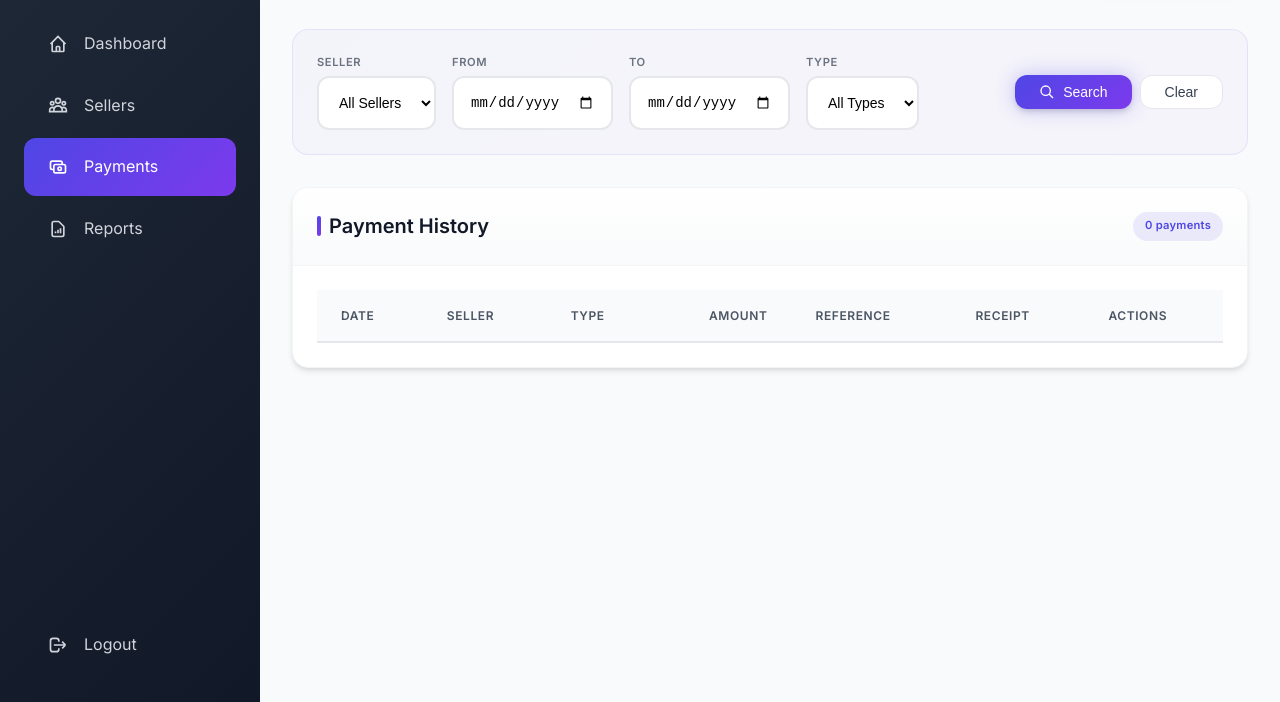
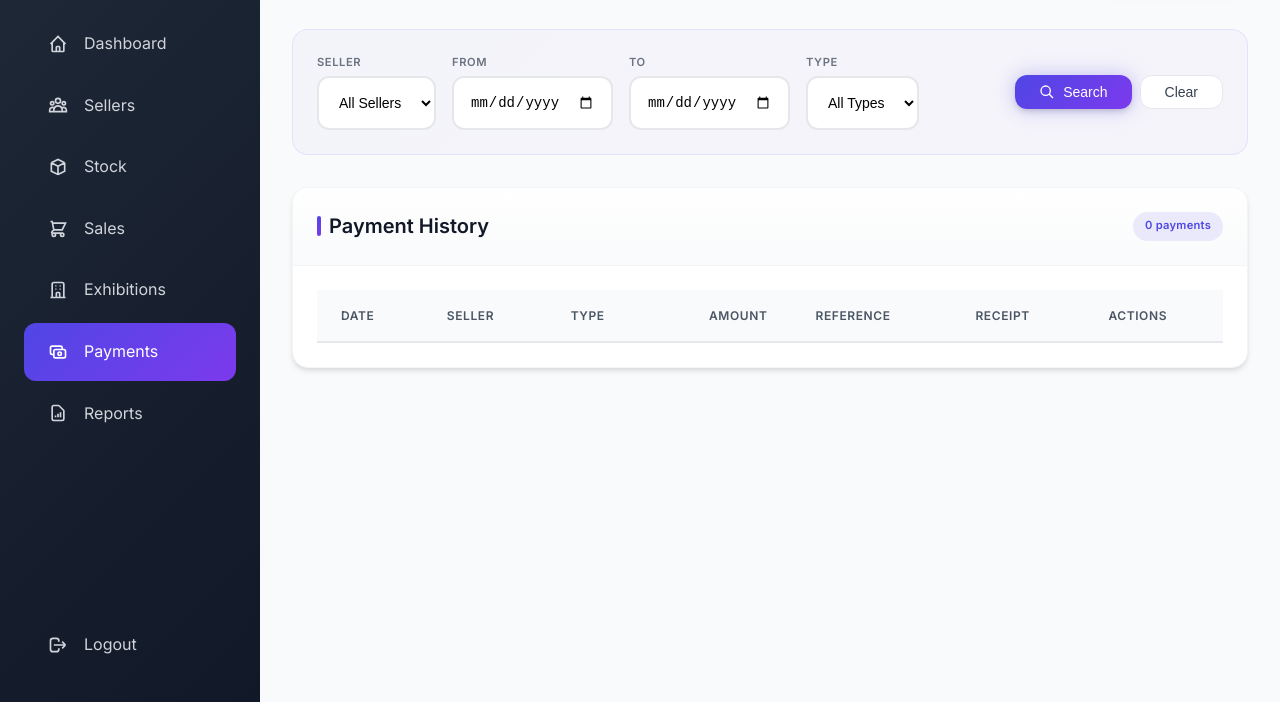
Before and after one commit to dev-aniketmanjrekar/sellersync, a website: page public/payments.html in a window 1280 px wide. Shown: the part 98-800 px from the top of the page. Drawn offline with Linux system fonts and the light colour scheme; no server answers; sample sign-in values are in the browser's storage.

Commit message:
Add Exhibitions to all sidebars

```diff
--- a/public/payments.html
+++ b/public/payments.html
@@ -40,6 +40,26 @@
                             d="M17 20h5v-2a3 3 0 00-5.356-1.857M17 20H7m10 0v-2c0-.656-.126-1.283-.356-1.857M7 20H2v-2a3 3 0 015.356-1.857M7 20v-2c0-.656.126-1.283.356-1.857m0 0a5.002 5.002 0 019.288 0M15 7a3 3 0 11-6 0 3 3 0 016 0zm6 3a2 2 0 11-4 0 2 2 0 014 0zM7 10a2 2 0 11-4 0 2 2 0 014 0z" />
                     </svg>
                     Sellers
+                </a>
+                <a href="stock.html" class="nav-item">
+                    <svg fill="none" stroke="currentColor" stroke-width="2" viewBox="0 0 24 24">
+                        <path d="M20 7l-8-4-8 4m16 0l-8 4m8-4v10l-8 4m0-10L4 7m8 4v10M4 7v10l8 4" />
+                    </svg>
+                    Stock
+                </a>
+                <a href="sales.html" class="nav-item">
+                    <svg fill="none" stroke="currentColor" stroke-width="2" viewBox="0 0 24 24">
+                        <path
+                            d="M3 3h2l.4 2M7 13h10l4-8H5.4M7 13L5.4 5M7 13l-2.293 2.293c-.63.63-.184 1.707.707 1.707H17m0 0a2 2 0 100 4 2 2 0 000-4zm-8 2a2 2 0 11-4 0 2 2 0 014 0z" />
+                    </svg>
+                    Sales
+                </a>
+                <a href="exhibitions.html" class="nav-item">
+                    <svg fill="none" stroke="currentColor" stroke-width="2" viewBox="0 0 24 24">
+                        <path
+                            d="M19 21V5a2 2 0 00-2-2H7a2 2 0 00-2 2v16m14 0h2m-2 0h-5m-9 0H3m2 0h5M9 7h1m-1 4h1m4-4h1m-1 4h1m-5 10v-5a1 1 0 011-1h2a1 1 0 011 1v5m-4 0h4" />
+                    </svg>
+                    Exhibitions
                 </a>
                 <a href="payments.html" class="nav-item active">
                     <svg fill="none" stroke="currentColor" stroke-width="2" viewBox="0 0 24 24">
```
Also changed, not shown: public/index.html (+7 -0 lines), public/reports.html (+7 -0 lines), public/sales.html (+7 -0 lines), public/sellers.html (+7 -0 lines), public/stock.html (+7 -0 lines).
